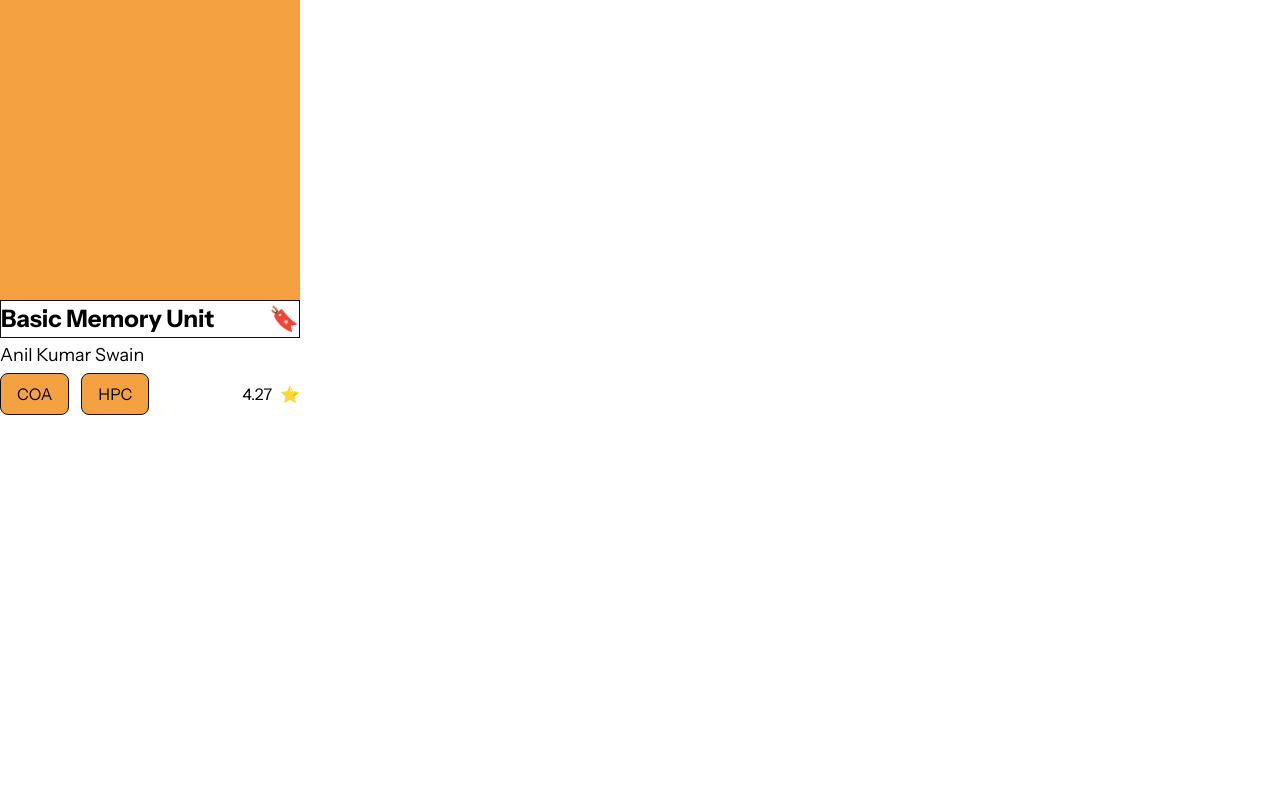
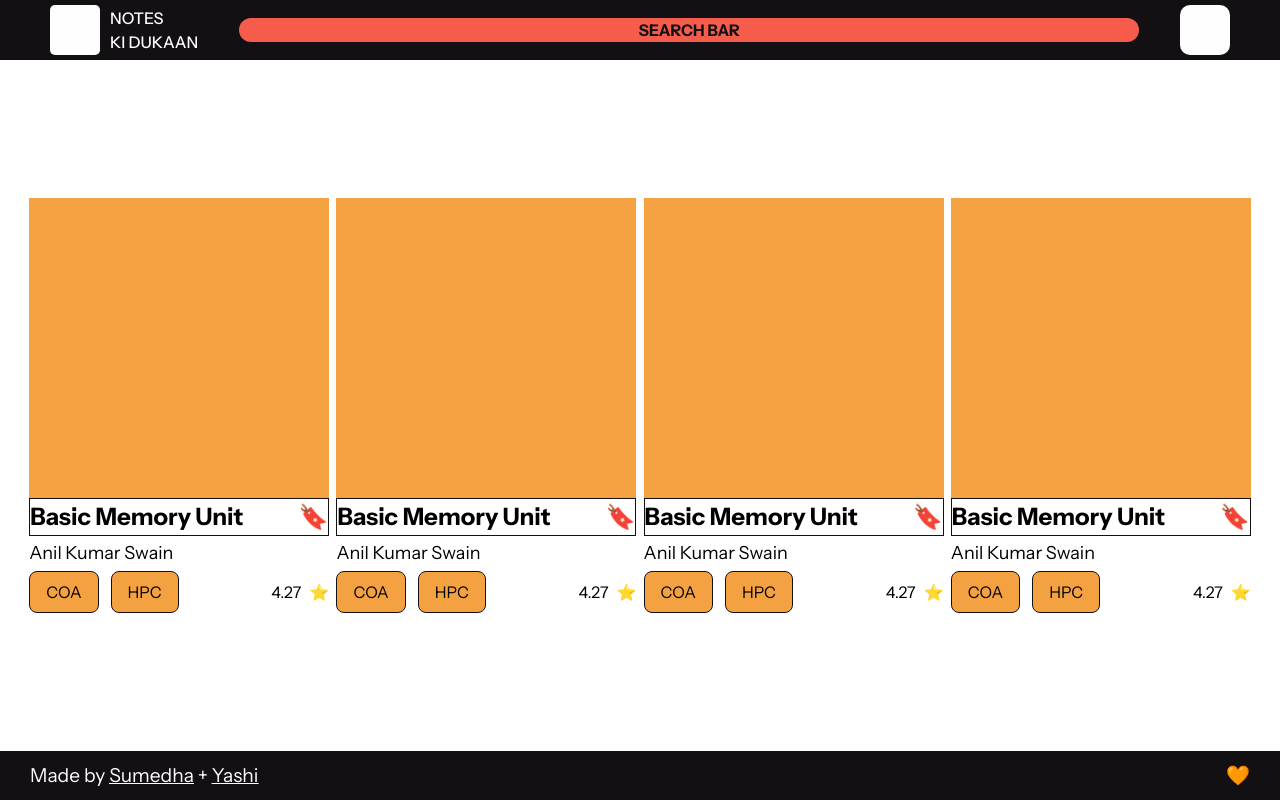
Before and after one commit to SumedhaSinghRathor/notes-ki-dukaan, a React (Vite) app in the folder frontend/: page / in a window 1280 px wide. Built offline with nearby package versions, Linux system fonts and the light colour scheme.

Commit message:
Home Page

```diff
--- a/frontend/src/App.jsx
+++ b/frontend/src/App.jsx
@@ -6,11 +6,12 @@ import Feature2 from "./components/Feature2/Feature2";
 import Feature3 from "./components/Feature3/Feature3";
 import Footer from "./components/Footer";
 import Thumbnail from "./pages/Home/Thumbnail";
+import Home from "./pages/Home/Home";
 
 function App() {
   return (
     <div className="">
-      <Thumbnail />
+      <Home />
       {/* <Header />
       <Hero />
       <Feature1 />
--- /dev/null
+++ b/frontend/src/pages/Home/Home.jsx
@@ -0,0 +1,21 @@
+import React from "react";
+import Thumbnail from "./Thumbnail";
+import Navbar from "../../components/Navbar";
+import Footer from "../../components/Footer";
+
+function Home() {
+  return (
+    <div className="flex flex-col justify-between h-screen">
+      <Navbar />
+      <div className="flex flex-wrap justify-around p-[1.6em]">
+        <Thumbnail />
+        <Thumbnail />
+        <Thumbnail />
+        <Thumbnail />
+      </div>
+      <Footer className="fixed bottom-0" />
+    </div>
+  );
+}
+
+export default Home;
```
